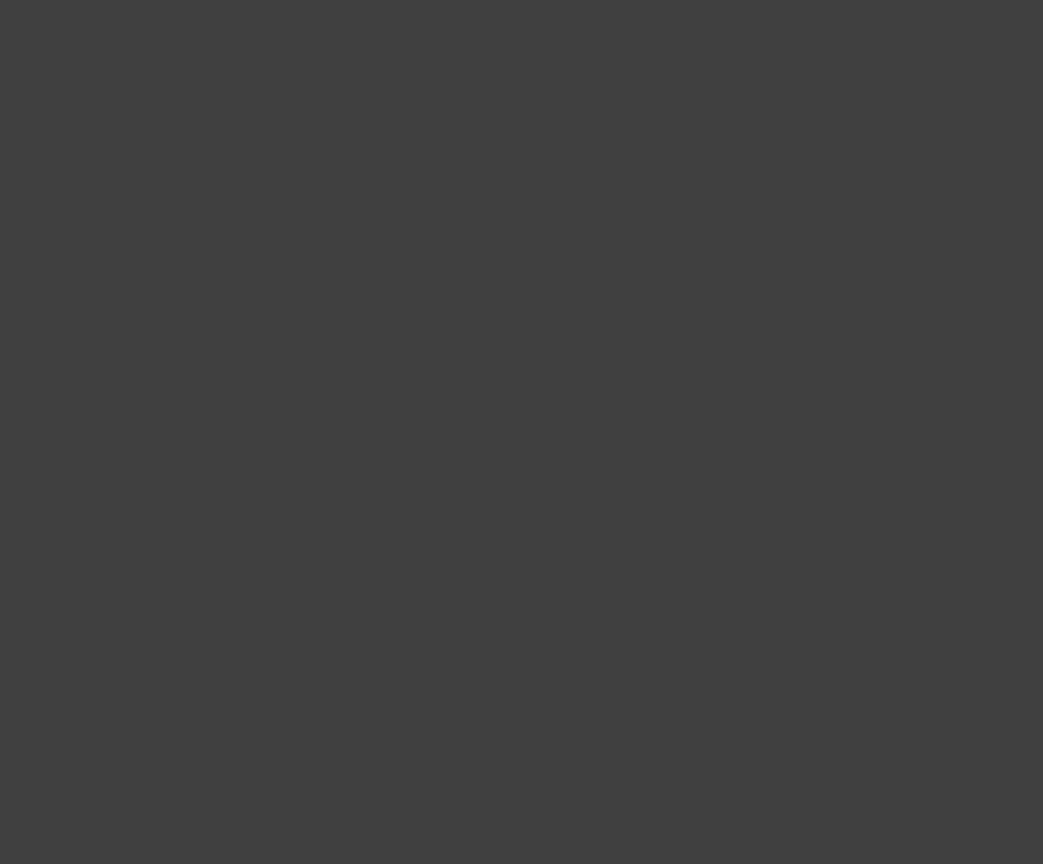
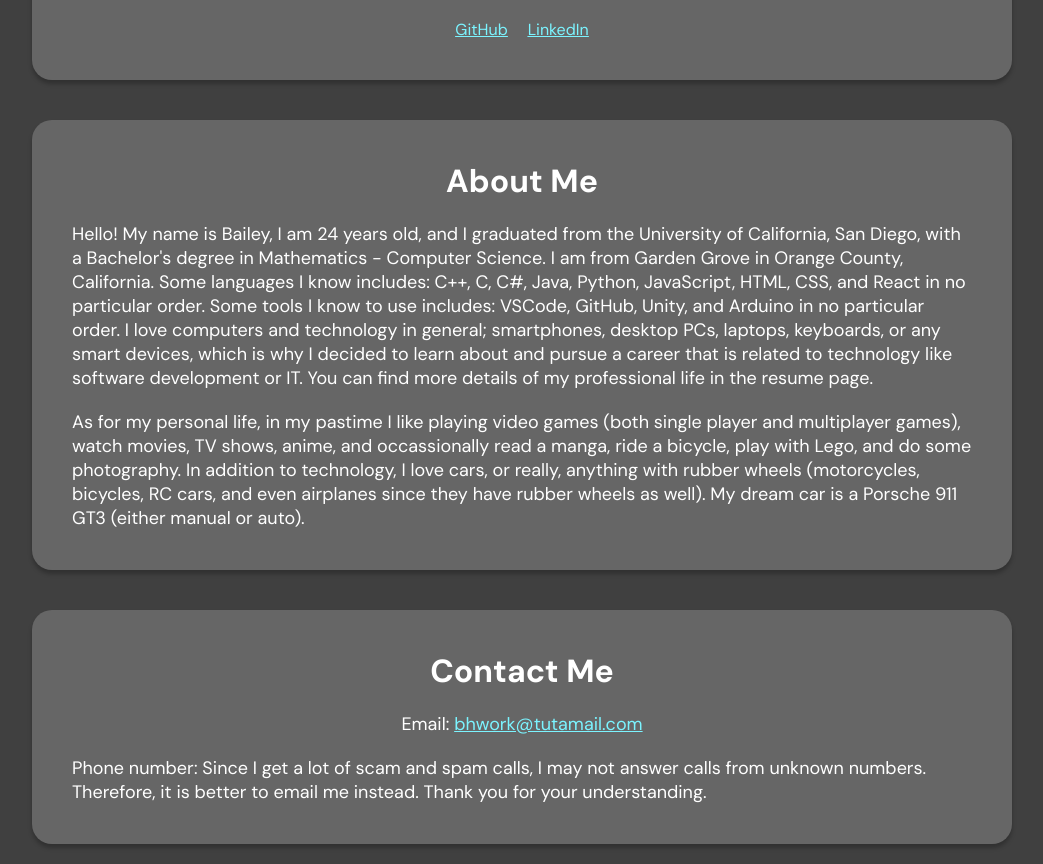
Before and after one commit to Aerondight77/personal-website, a React (Create React App) app in the folder client/: page / in a window 1280 px wide. Shown: the part 627-1491 px from the top of the page, without its empty margins (118-1161 px from the left). Before the commit the page ends 800 px from the top, so only its background shows below. Built offline with nearby package versions, Linux system fonts and the light colour scheme.

Commit message:
Finished home page and fixed some styling.

```diff
--- a/client/public/index.html
+++ b/client/public/index.html
@@ -22,7 +22,7 @@
       work correctly both with client-side routing and a non-root public URL.
       Learn how to configure a non-root public URL by running `npm run build`.
     -->
-    <title>React App</title>
+    <title>Bailey Ho</title>
   </head>
   <body>
     <noscript>You need to enable JavaScript to run this app.</noscript>
--- a/client/src/App.css
+++ b/client/src/App.css
@@ -10,3 +10,12 @@
 body {
     background: #404040;
 }
+
+.links {
+    color:#7bf4ff;
+    display: flex;
+    justify-content: space-between;
+    align-items: center;
+    gap: 20px;
+    text-decoration: underline;
+}
--- a/client/src/Home/index.jsx
+++ b/client/src/Home/index.jsx
@@ -1,11 +1,36 @@
 import React from "react";
 import "./style.css";
+import portrait from './20201111_131345.jpg';
+import "../App.css";
 
 const Home = () => {
     return (
         <div className="home-container">
             <div className="body">
+                <img style={{ width: 400, height: 300}} src={portrait} alt=""/>
                 <h1>Bailey Ho</h1>
+                <h2>Welcome to my website!</h2>
+                <p className="body-text">You can view my resume and explore projects that I've worked on here. To get started, please click on one of the pages on the navigation bar. To view external links:
+                </p>
+                <div className="links">
+                    <a href="https://github.com/Aerondight77" target="_blank" rel="noreferrer" className="links">GitHub</a>
+                    <a href="https://linkedin.com/in/bailey-ho-22b8041bb/" target="_blank" rel="noreferrer" className="links">LinkedIn</a>
+                </div>
+            </div>
+            <div className="body">
+                <h1>About Me</h1>
+                <p className="body-text">Hello! My name is Bailey, I am 24 years old, and I graduated from the University of California, San Diego, with a Bachelor's degree in Mathematics - Computer Science. I am from Garden Grove in Orange County, California.
+                Some languages I know includes: C++, C, C#, Java, Python, JavaScript, HTML, CSS, and React in no particular order. Some tools I know to use includes: VSCode, GitHub, Unity, and Arduino in no particular order.
+                I love computers and technology in general; smartphones, desktop PCs, laptops, keyboards, or any smart devices, which is why I decided to learn about and pursue a career that is related to technology like software development or IT.
+                You can find more details of my professional life in the resume page.</p>
+                <p className="body-text">As for my personal life, in my pastime I like playing video games (both single player and multiplayer games), watch movies, TV shows, anime, and occassionally read a manga, ride a bicycle, play with Lego, and do some photography.
+                In addition to technology, I love cars, or really, anything with rubber wheels (motorcycles, bicycles, RC cars, and even airplanes since they have rubber wheels as well). My dream car is a Porsche 911 GT3 (either manual or auto).
+                </p>
+            </div>
+            <div className="body">
+                <h1>Contact Me</h1>
+                <p className="body-text">Email: <a href="mailto:bhwork@tutamail.com" className="email-link">bhwork@tutamail.com</a></p>
+                <p className="body-text">Phone number: Since I get a lot of scam and spam calls, I may not answer calls from unknown numbers. Therefore, it is better to email me instead. Thank you for your understanding.</p>
             </div>
         </div>
     );
--- a/client/src/Home/style.css
+++ b/client/src/Home/style.css
@@ -0,0 +1,37 @@
+.home-container {
+    display: flex;
+    justify-content: center;
+    align-items: center;
+    margin-top: 3vh;
+    min-height: 50vh;
+    padding: 20px;
+    gap: 5vh;
+    flex-direction: column;
+  }
+
+.body {
+    width: auto;
+    max-width: 900px;
+    height: auto;
+    background: #666666;
+    box-shadow: 0px 4px 4px rgba(0, 0, 0, 0.25);
+    border-radius: 20px;
+    display: flex;
+    flex-direction: column;
+    align-items: center;
+    justify-content: center;
+    gap: 20px;
+    padding: 40px;
+    object-fit: cover;
+}
+
+.body-text {
+    font-size: large;
+    text-align: left;
+}
+
+.email-link {
+    color:#7bf4ff;
+    text-decoration: underline;
+    text-align: left;
+}
--- a/client/src/Navbar/style.css
+++ b/client/src/Navbar/style.css
@@ -10,5 +10,6 @@
 .navlinks{
     display: flex;
     justify-content: space-between;
-    gap: 15px;
+    align-items: center;
+    gap: 40px;
 }
```
Also changed, not shown: 2 other files (tests, documents, lock files or other folders).
